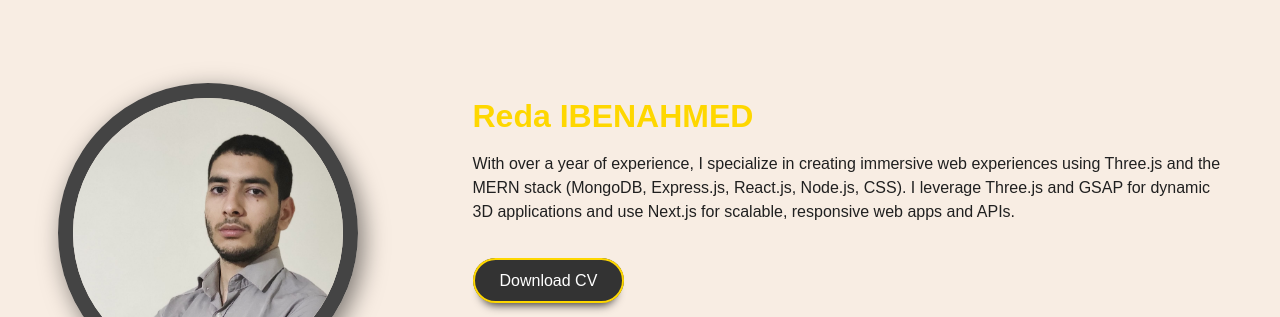
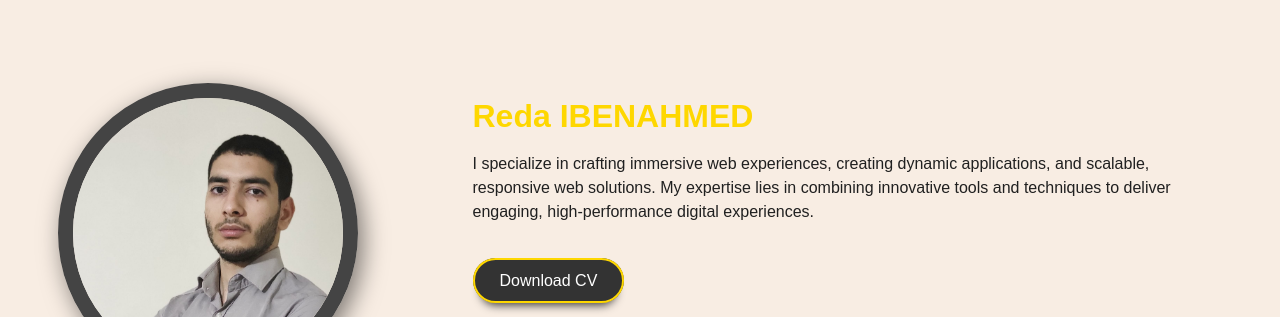
Before and after one commit to IBENAHMED/My-Portfolio, a website: page index.html in a window 1280 px wide. Shown: the part 104-421 px from the top of the page. Drawn offline with nearby package versions, Linux system fonts and the light colour scheme.

Commit message:
change text

```diff
--- a/index.html
+++ b/index.html
@@ -61,7 +61,7 @@
         </div>
         <div class="profile-text">
             <h1>Reda IBENAHMED</h1><br>
-            <span>With over a year of experience, I specialize in creating immersive web experiences using Three.js and the MERN stack (MongoDB, Express.js, React.js, Node.js, CSS). I leverage Three.js and GSAP for dynamic 3D applications and use Next.js for scalable, responsive web apps and APIs.</span>
+            <span>I specialize in crafting immersive web experiences, creating dynamic applications, and scalable, responsive web solutions. My expertise lies in combining innovative tools and techniques to deliver engaging, high-performance digital experiences.</span>
 
             <div class="btn-group">
                 <a href="files/SowndharResume.pdf" class="btn   active">Download CV</a>
```
